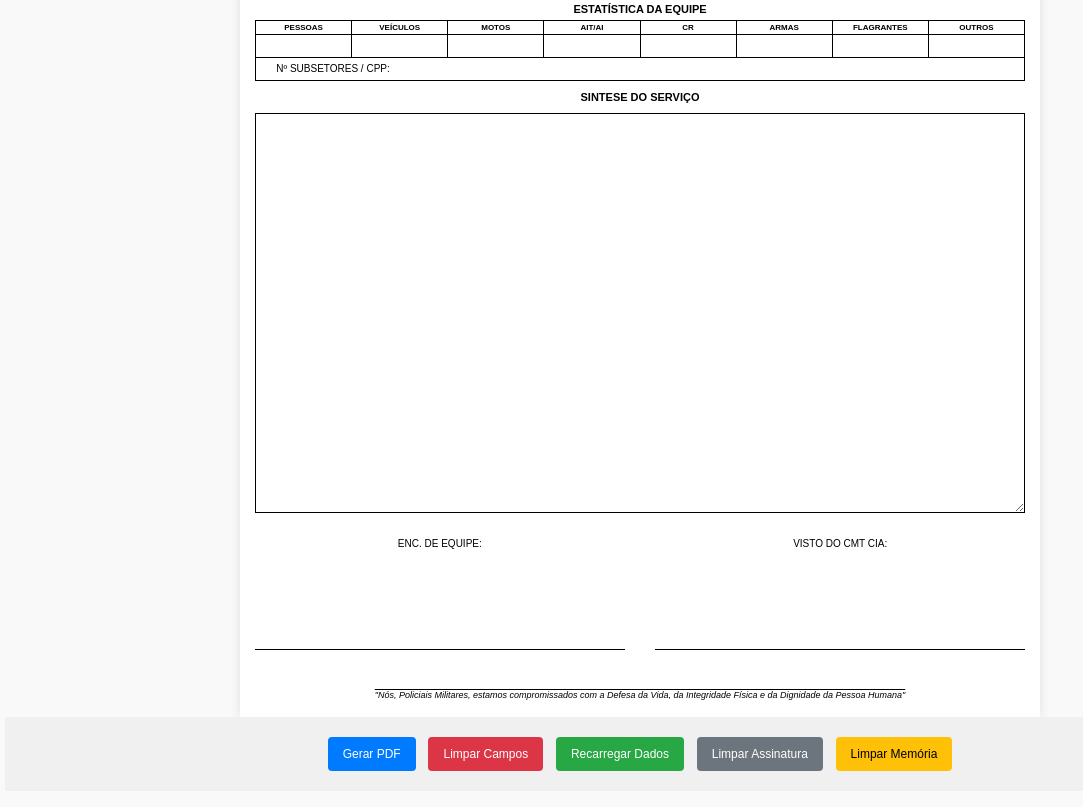
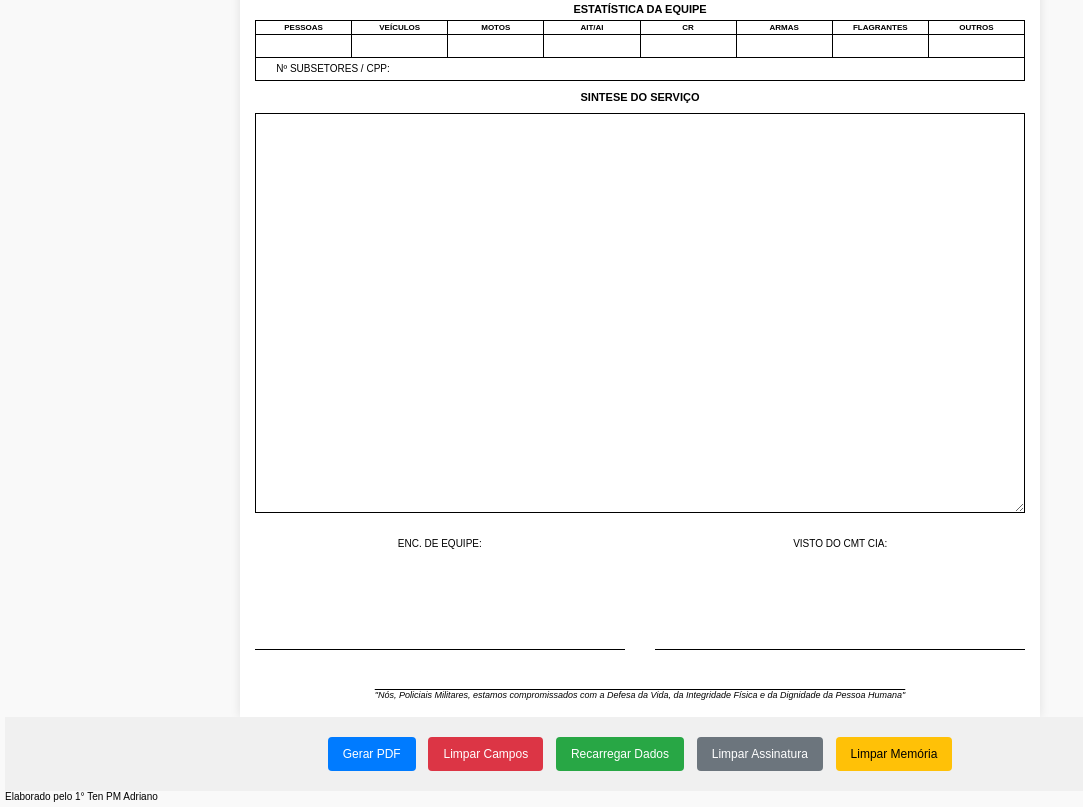
Before and after one commit to nooboxdr/relatoriopm, a plain HTML site: page index.html in a window 1280 px wide. Shown: the part 1033-1840 px from the top of the page, without its empty margins (0-1083 px from the left). Drawn offline with nearby package versions, Linux system fonts and the light colour scheme.

Commit message:
Update index.html

```diff
--- a/index.html
+++ b/index.html
@@ -148,6 +148,10 @@
     <button class="btn btn-success" onclick="recarregarDados()">Recarregar Dados</button>
     <button class="btn btn-secondary" id="clear-signature-btn">Limpar Assinatura</button>
     <button class="btn btn-warning" onclick="limparMemoria()">Limpar Memória</button>
+  </div>
+    <!-- ===== CRÉDITOS ADICIONADOS AQUI ===== -->
+  <div class="creditos-autor">
+    Elaborado pelo 1° Ten PM Adriano
   </div>
 
   <div id="toast"></div>
```
